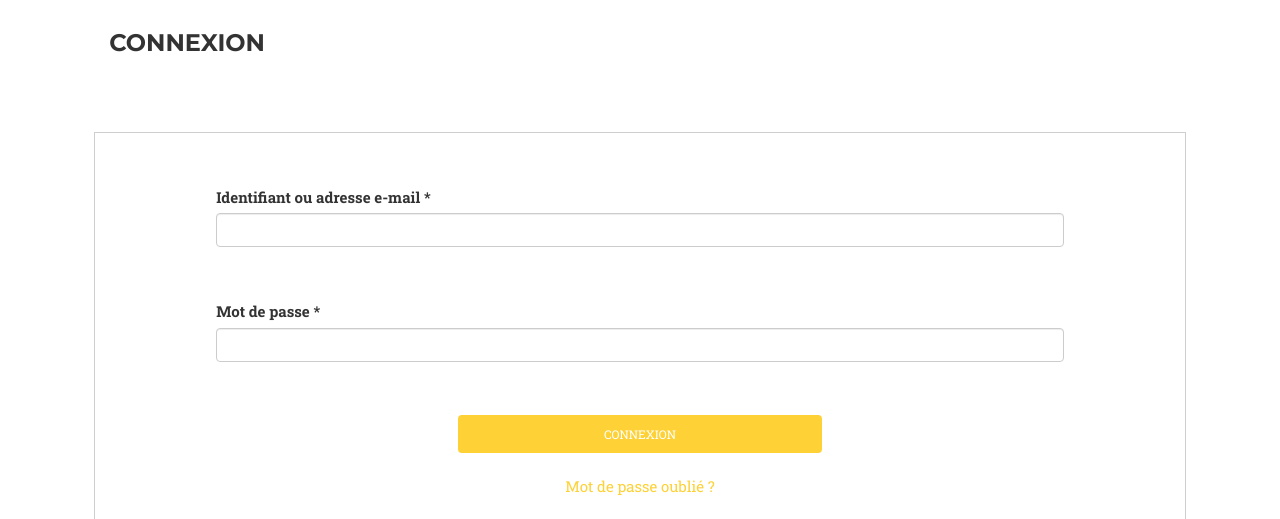
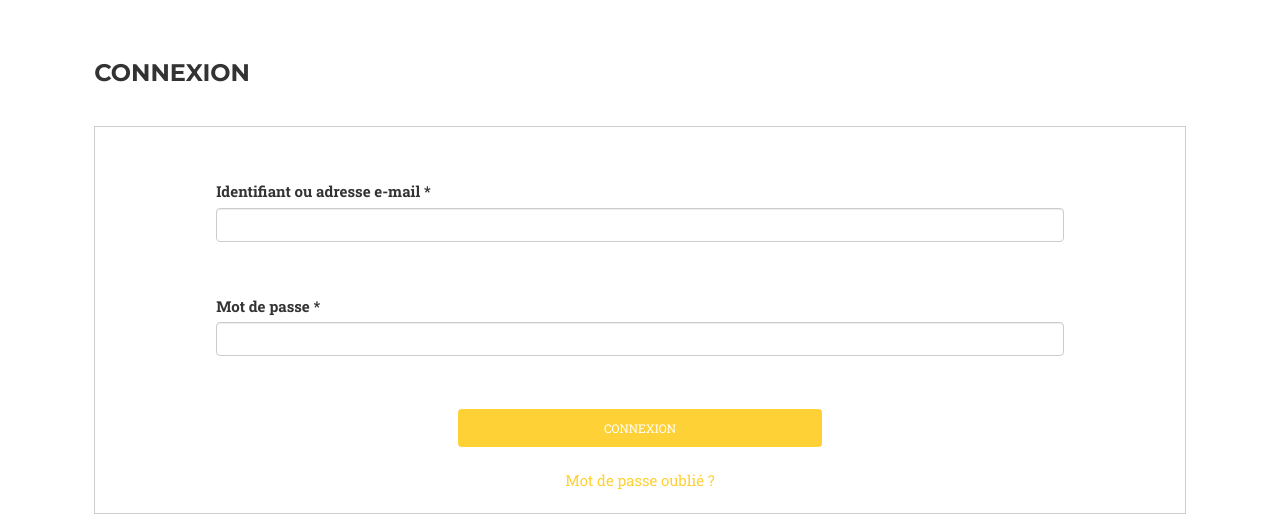
Before and after one commit to ThomasBerranger/Moutarde, a PHP site: page /SITE/login.html in a window 1280 px wide. Shown: the part 50-569 px from the top of the page. Run offline with PHP 8.4, Linux system fonts and the light colour scheme; some libraries are stand-ins or nearby versions; some web fonts are replaced.

Commit message:
petites modifs

```diff
--- a/SITE/css/login.css
+++ b/SITE/css/login.css
@@ -22,7 +22,9 @@ body {
 }
 
 .connexion {
-    margin-bottom: 5%;
+    margin-top:2em;
+    margin-bottom: 2em;
+    padding:0px;
 }
 
 .formulaire {
@@ -46,6 +48,10 @@ button {
     font-size: 12px;
 }
 
+button:hover {
+    background-color: #fec503;
+}
+
 .mdp {
     margin-top: 2%;
     margin-bottom: 2%;
```
Also changed, not shown: SITE/index.html (+3 -4 lines).
